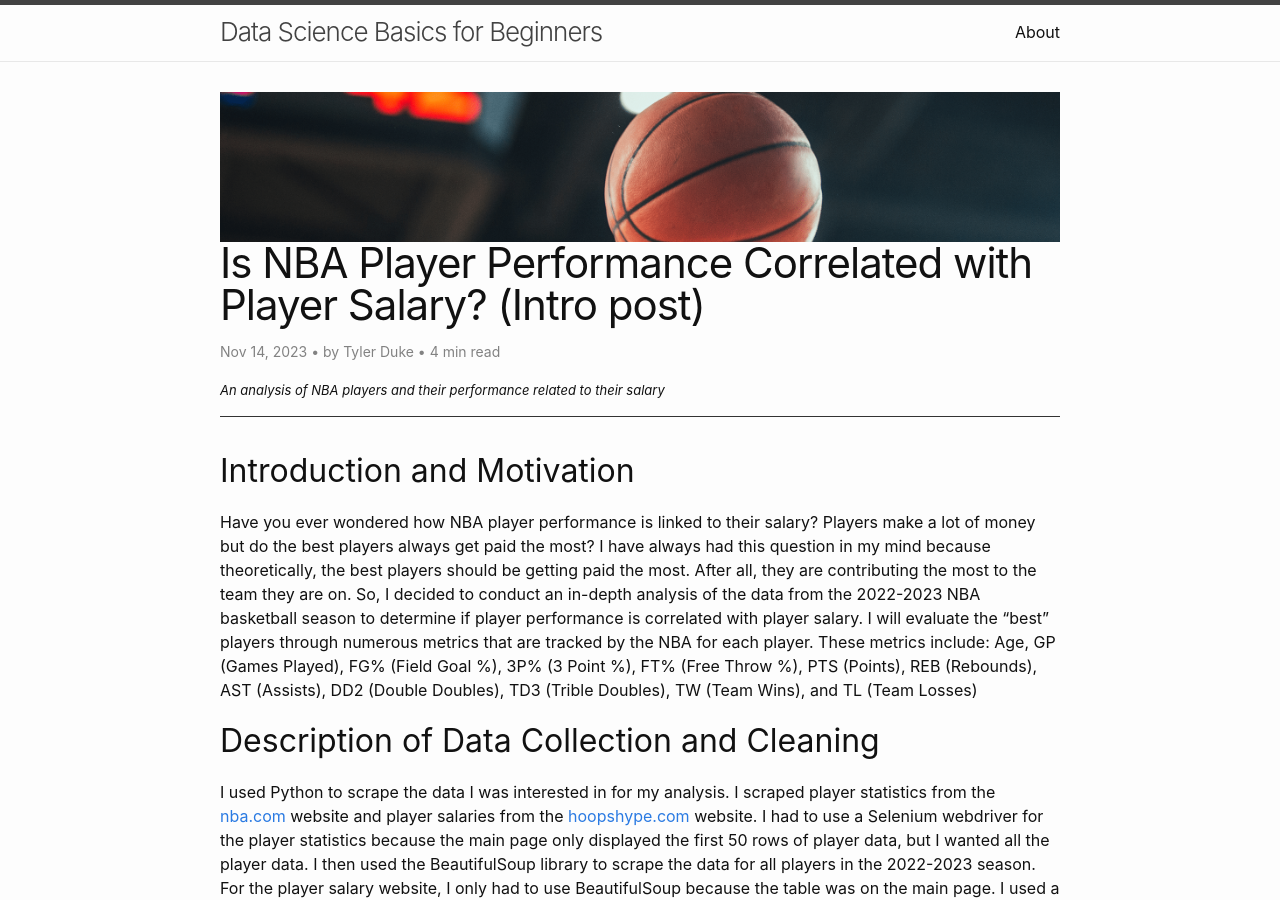
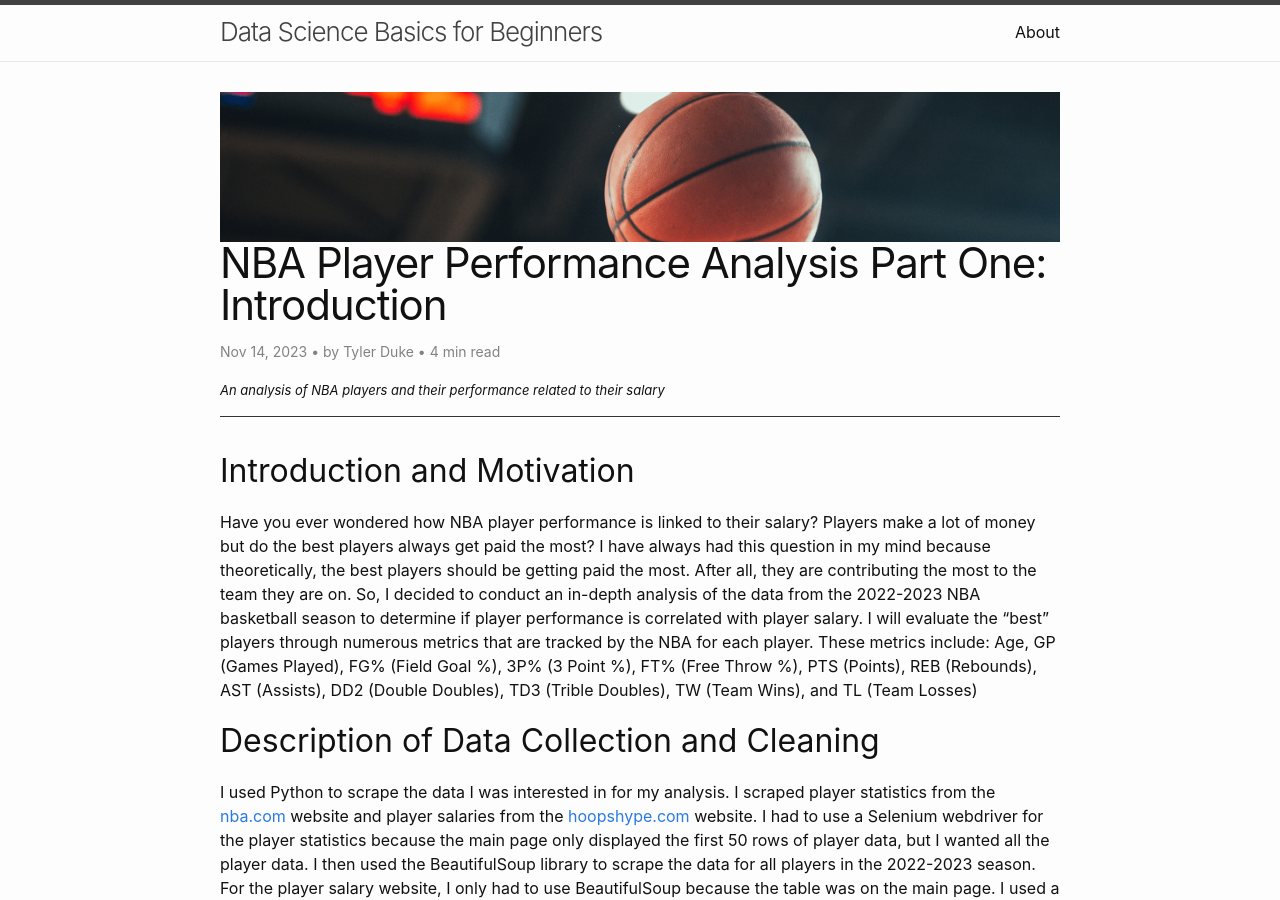
Before and after one commit to tylerduke11/my-blog, a Jekyll site: the page built from _posts/2023-11-14-semester-project.md, in a window 1280 px wide and 900 px high. Built offline with Jekyll 4.4.1, drawn with Linux system fonts in a browser that asks for light colours; comment, search, counter and statistics services are not loaded.

Commit message:
Update title

```diff
--- a/_posts/2023-11-14-semester-project.md
+++ b/_posts/2023-11-14-semester-project.md
@@ -1,6 +1,6 @@
 ---
 layout: post
-title:  "Is NBA Player Performance Correlated with Player Salary? (Intro post)"
+title:  "NBA Player Performance Analysis Part One: Introduction"
 author: Tyler Duke
 description: "An analysis of NBA players and their performance related to their salary"
 date: Nov 14, 2023
```
